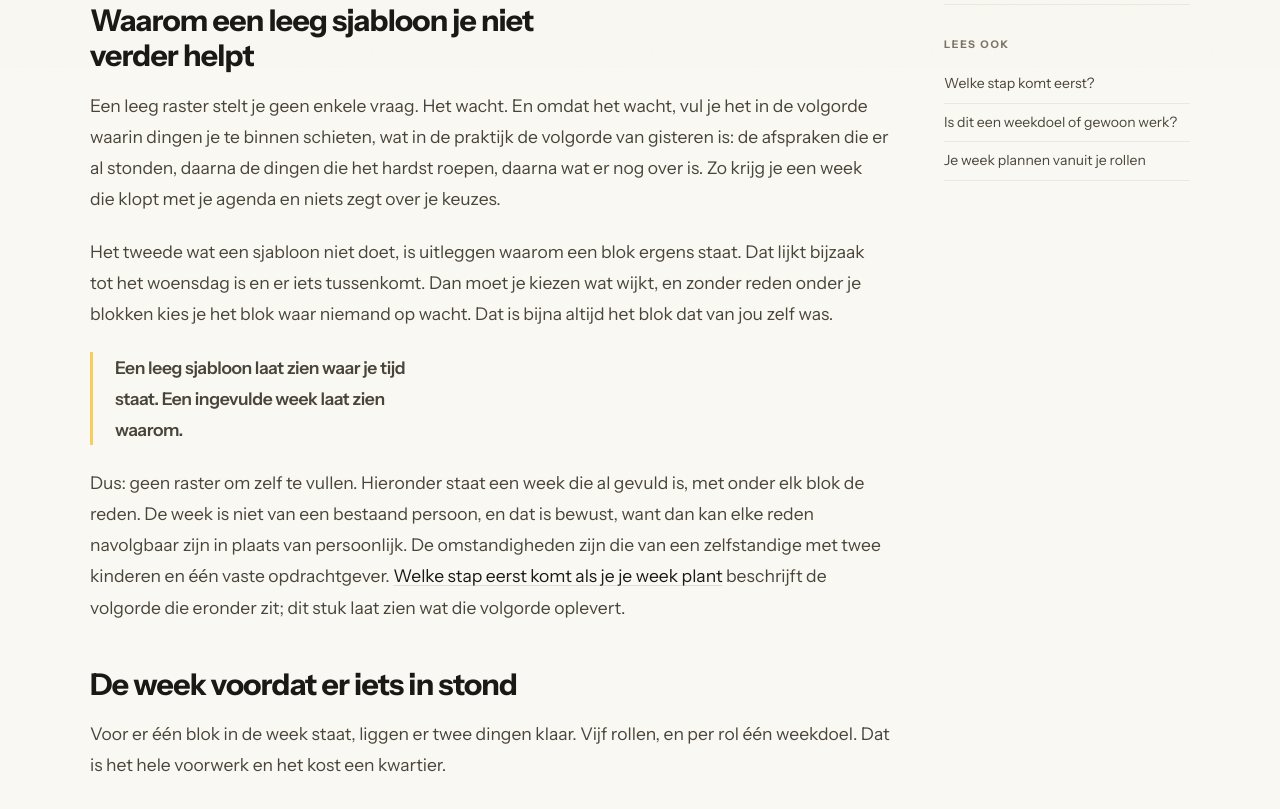
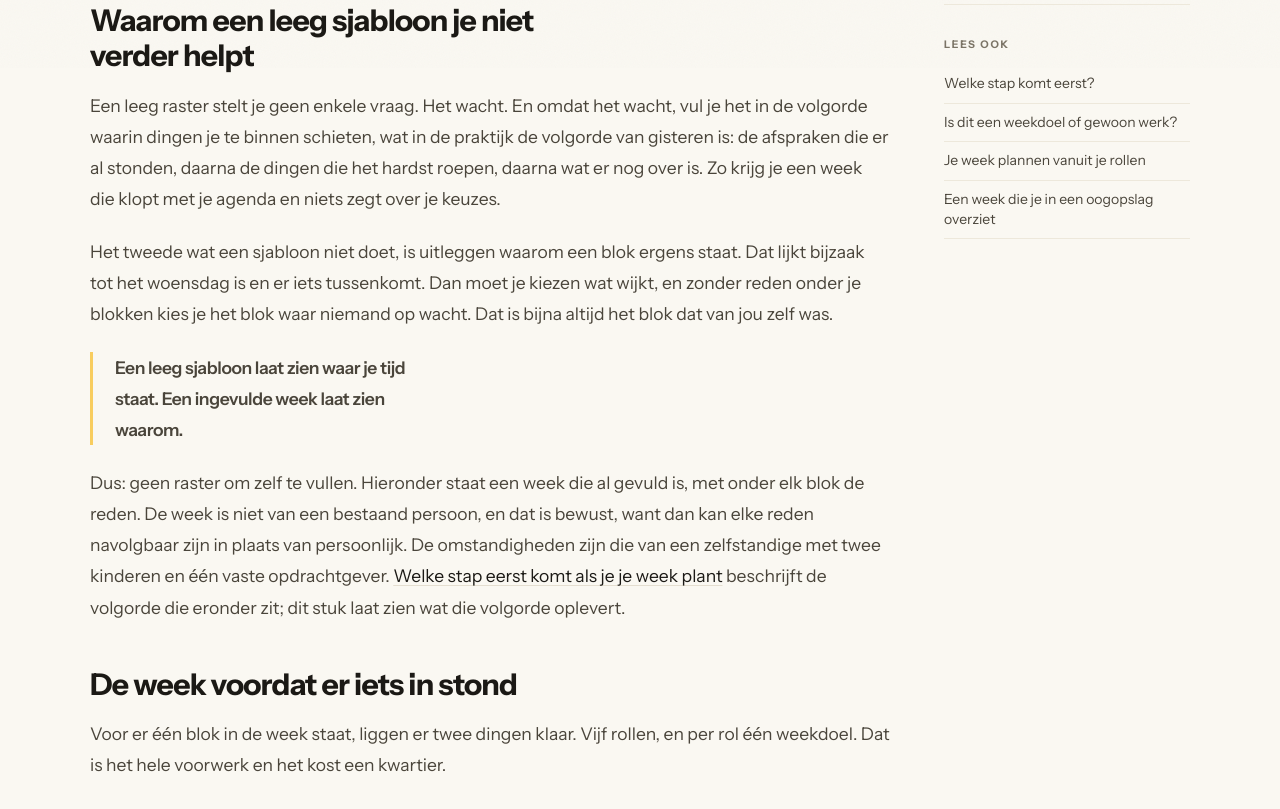
Before and after one commit to magility/magilityone-site, a plain HTML site: page blog/een-week-helemaal-ingevuld/index.html in a window 1280 px wide. Shown: the part 732-1541 px from the top of the page. Drawn offline with Linux system fonts and the light colour scheme.

Commit message:
Inkomende link naar artikel 49 vanuit een week helemaal ingevuld

```diff
--- a/blog/een-week-helemaal-ingevuld/index.html
+++ b/blog/een-week-helemaal-ingevuld/index.html
@@ -363,7 +363,7 @@ Facilitator en oprichter van Magility B.V. &middot; 4 oktober 2026 &middot; 7 mi
 
 <p>Was dit een leeg sjabloon geweest dat op maandag van boven naar beneden was gevuld, dan was er op dinsdagmiddag iets anders gebeurd. Dan had het hardlopen eruit gelegen, want dat is het blok waar niemand op wacht, en de offerte had gewacht tot er weer een rustige ochtend was. Beide keren is er op woensdag drie uur verschoven. Alleen de uitkomst verschilt.</p>
 
-<p>Wil je dit zelf een week proberen: neem een half uur, schrijf vijf rollen op, zet er vijf dingen achter en geef die vijf als eerste een dag en een tijd. Laat op vrijdagochtend anderhalf uur leeg. Op <a href="/weekplanning/">de pagina over weekplanning</a> staat die ronde uitgeschreven, en in <a href="/blog/volle-week-plannen/">een week die al vol staat</a> begint hij bij weghalen in plaats van bij invullen.</p>
+<p>Wil je dit zelf een week proberen: neem een half uur, schrijf vijf rollen op, zet er vijf dingen achter en geef die vijf als eerste een dag en een tijd. Laat op vrijdagochtend anderhalf uur leeg. Op <a href="/weekplanning/">de pagina over weekplanning</a> staat die ronde uitgeschreven, en in <a href="/blog/volle-week-plannen/">een week die al vol staat</a> begint hij bij weghalen in plaats van bij invullen. Dat dertien blokken ook ongeveer de bovengrens zijn van wat je nog in een keer kunt zien, staat in <a href="/blog/week-in-een-oogopslag/">een week die je in een oogopslag overziet</a>.</p>
 
 <div class="vraagblok">
 <h2 id="veelgestelde-vragen">Veelgestelde vragen</h2>
@@ -393,6 +393,7 @@ Facilitator en oprichter van Magility B.V. &middot; 4 oktober 2026 &middot; 7 mi
 <a class="zijlink" href="/blog/welke-stap-komt-eerst/">Welke stap komt eerst?</a>
 <a class="zijlink" href="/blog/weekdoel-of-taak/">Is dit een weekdoel of gewoon werk?</a>
 <a class="zijlink" href="/weekplanning/">Je week plannen vanuit je rollen</a>
+<a class="zijlink" href="/blog/week-in-een-oogopslag/">Een week die je in een oogopslag overziet</a>
 </div>
 </div>
 </div>
```
